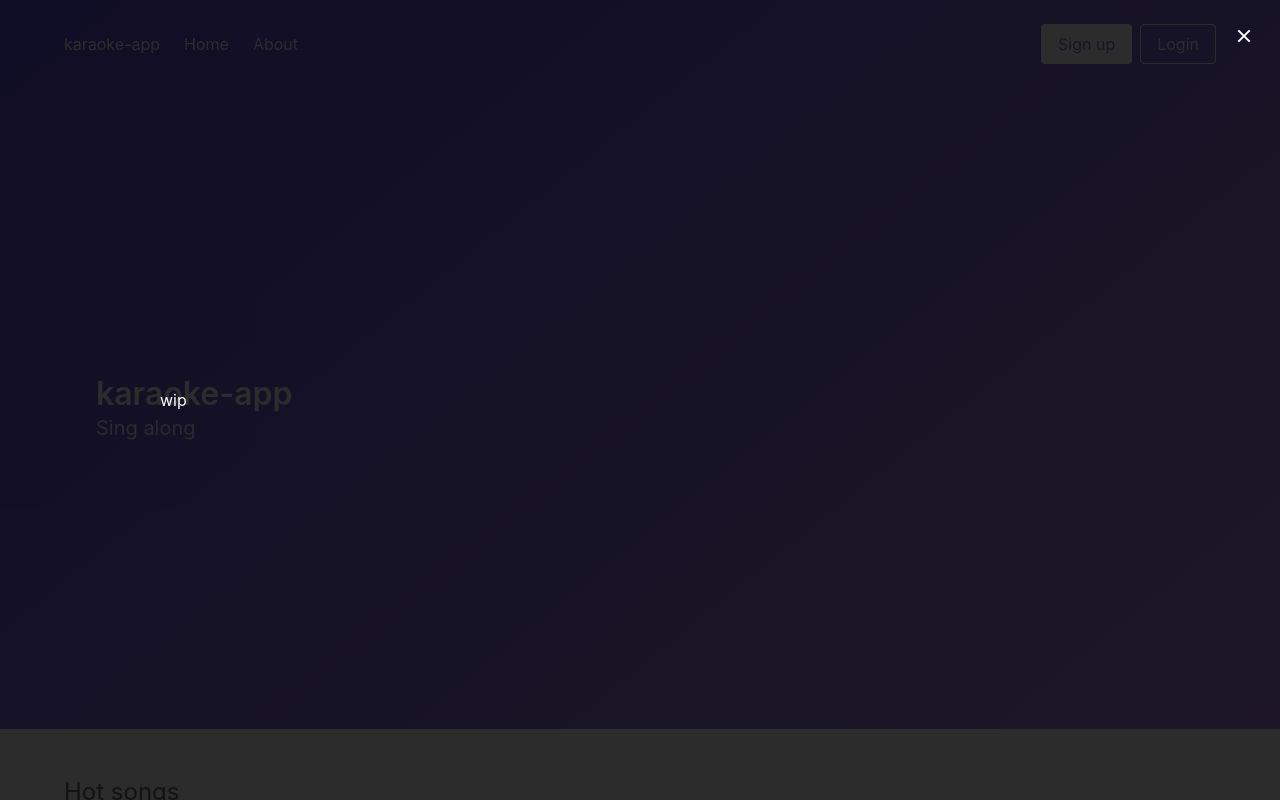
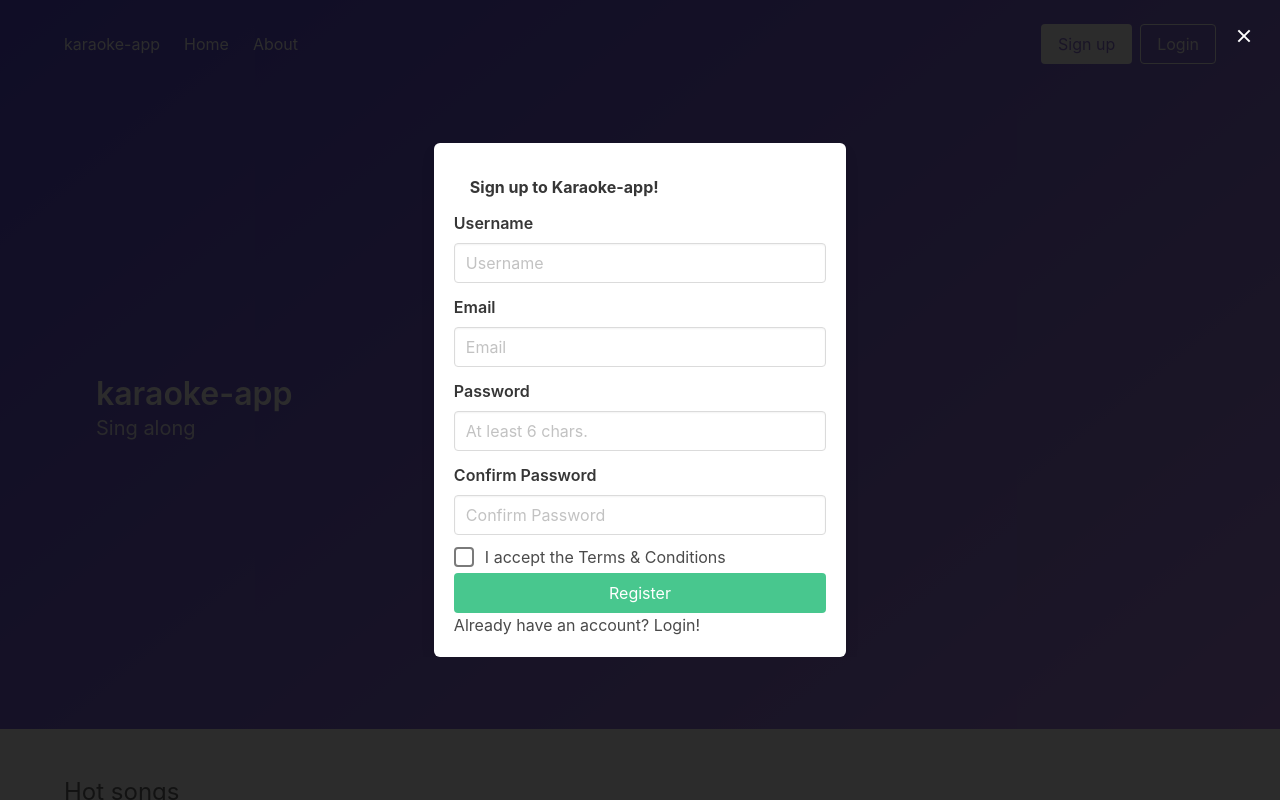
Before and after one commit to karaoke-app/frontend, a Vue app: page / in a window 1280 px wide. Both pictures are taken after a click on the button "Sign up". Shown: the top 800 px of the page. Built offline with nearby package versions, Linux system fonts and the light colour scheme.

Commit message:
Changes to login view and layout of register view.

```diff
--- a/src/components/Navbar.vue
+++ b/src/components/Navbar.vue
@@ -1,40 +1,49 @@
 <template>
+  <nav>
     <b-navbar wrapper-class="container" transparent spaced :shadow="!homepage">
       <template slot="brand">
         <b-navbar-item tag="router-link" :to="{ path: '/' }"
           >karaoke-app</b-navbar-item
         >
       </template>
-
       <template slot="start">
-      <b-navbar-item tag="router-link" :to="{ path: '/' }">Home</b-navbar-item>
+        <b-navbar-item tag="router-link" :to="{ path: '/' }"
+          >Home</b-navbar-item
+        >
         <b-navbar-item tag="router-link" :to="{ path: '/about' }"
           >About</b-navbar-item
         >
       </template>
-
       <template slot="end">
         <b-navbar-item tag="div">
           <div class="buttons">
             <button
               class="button is-primary"
-            @click="isRegisterModalActive = true"
+              @click="activateRegisterModal()"
               :class="{ 'is-inverted': homepage }"
-            >Sign up</button
             >
+              Sign up
+            </button>
             <button
               class="button is-primary is-outlined"
-            @click="isLoginModalActive = true"
+              @click="activateLoginModal()"
               :class="{ 'is-inverted': homepage }"
             >
               Login
             </button>
           </div>
         </b-navbar-item>
-      <!--login modal-->
+      </template>
+    </b-navbar>
+    <!--
+    login modal
+    -->
     <b-modal :active.sync="isLoginModalActive">
       <div class="container form">
         <form action="" class="box">
+          <header class="card-header-title">
+            Login to Karaoke-app!
+          </header>
           <div class="buttons">
             <b-button expanded class="is-facebook">
               <span class="icon">
@@ -54,34 +63,68 @@
             <b-input placeholder="Email"></b-input>
           </b-field>
           <b-field label="Password">
-              <b-input
-                type="password"
-                placeholder="Password"
-                minlength="6"
-                validation-message="Password must contain at least 6 characters!"
-              >
-              </b-input>
+            <b-input type="password" placeholder="Password"> </b-input>
           </b-field>
           <div class="buttons">
             <b-button expanded type="is-success">Login</b-button>
             <span
               >You don't have an account?
-                <a @click="changeAuthModalView">sign in!</a></span
+              <a @click="changeAuthModalView">Sign up!</a></span
             >
           </div>
         </form>
       </div>
     </b-modal>
-      <!--register modal-->
+    <!--
+    register modal
+    -->
     <b-modal :active.sync="isRegisterModalActive">
-        wip
+      <div class="container form">
+        <form action="" class="box" style="width:412.31px">
+          <header class="card-header-title">
+            Sign up to Karaoke-app!
+          </header>
+          <b-field label="Username">
+            <b-input placeholder="Username" minlength="3"></b-input>
+          </b-field>
+          <b-field label="Email">
+            <b-input placeholder="Email"></b-input>
+          </b-field>
+          <b-field label="Password">
+            <b-input
+              placeholder="At least 6 chars."
+              type="password"
+              minlength="6"
+              validation-message="Password must contain at least 6 characters!"
+            ></b-input>
+          </b-field>
+          <b-field label="Confirm Password">
+            <b-input
+              placeholder="Confirm Password"
+              type="password"
+              minlength="6"
+              validation-message="Password must contain at least 6 characters!"
+            ></b-input>
+          </b-field>
+          <b-checkbox>
+            I accept the Terms & Conditions
+          </b-checkbox>
+          <b-button expanded class="is-success">
+            <span>Register</span>
+          </b-button>
+          <span
+            >Already have an account?
+            <a @click="changeAuthModalView">Login!</a>
+          </span>
+        </form>
+      </div>
     </b-modal>
-    </template>
-  </b-navbar>
+  </nav>
 </template>
 
 <script>
 export default {
+  components: {},
   props: ["homepage"],
   data() {
     return {
@@ -93,6 +136,12 @@ export default {
     changeAuthModalView() {
       this.isLoginModalActive = !this.isLoginModalActive;
       this.isRegisterModalActive = !this.isRegisterModalActive;
+    },
+    activateLoginModal() {
+      this.isLoginModalActive = true;
+    },
+    activateRegisterModal() {
+      this.isRegisterModalActive = true;
     }
   }
 };
```
Lines whose indentation alone changed are shown as unchanged.
